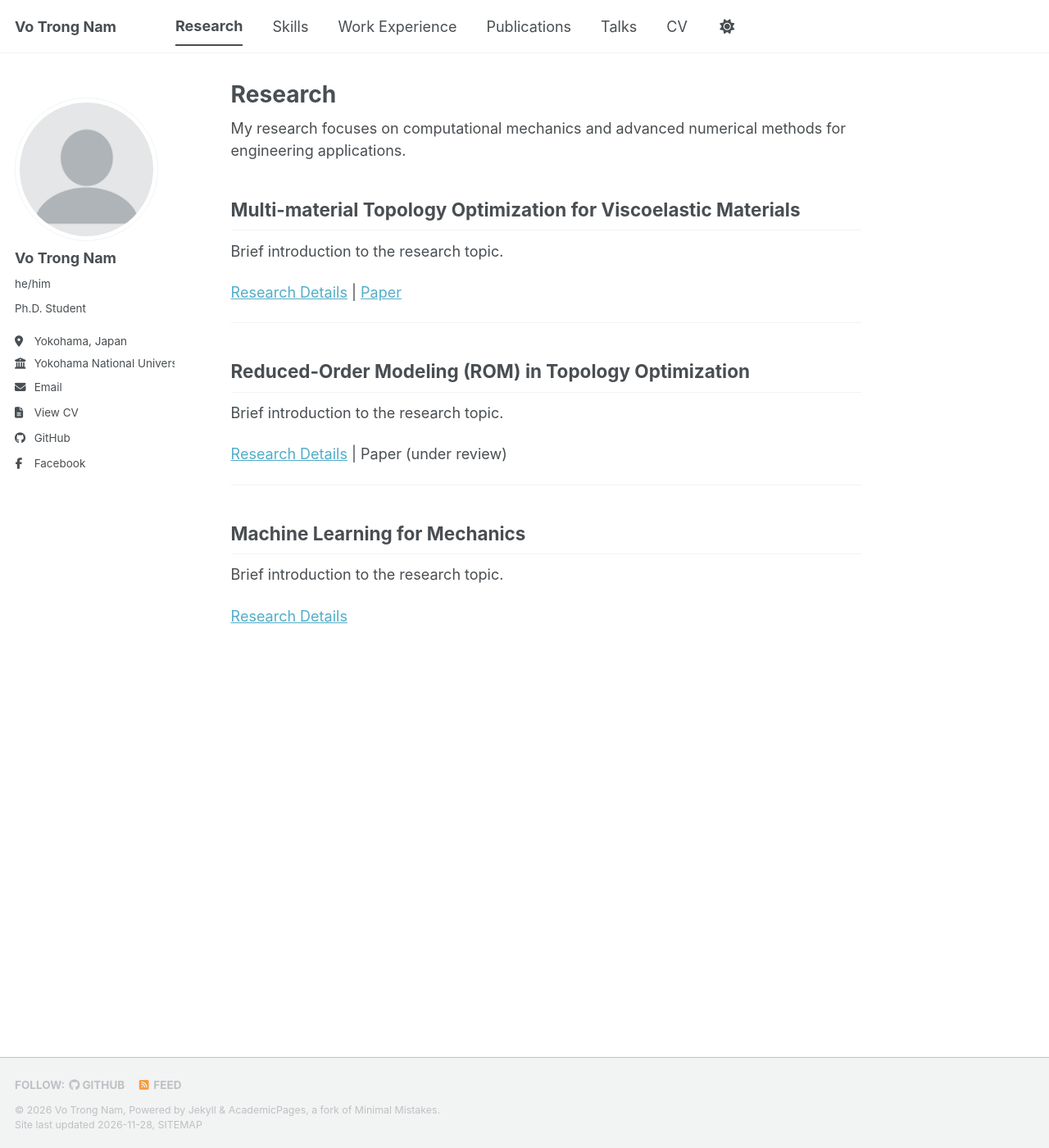
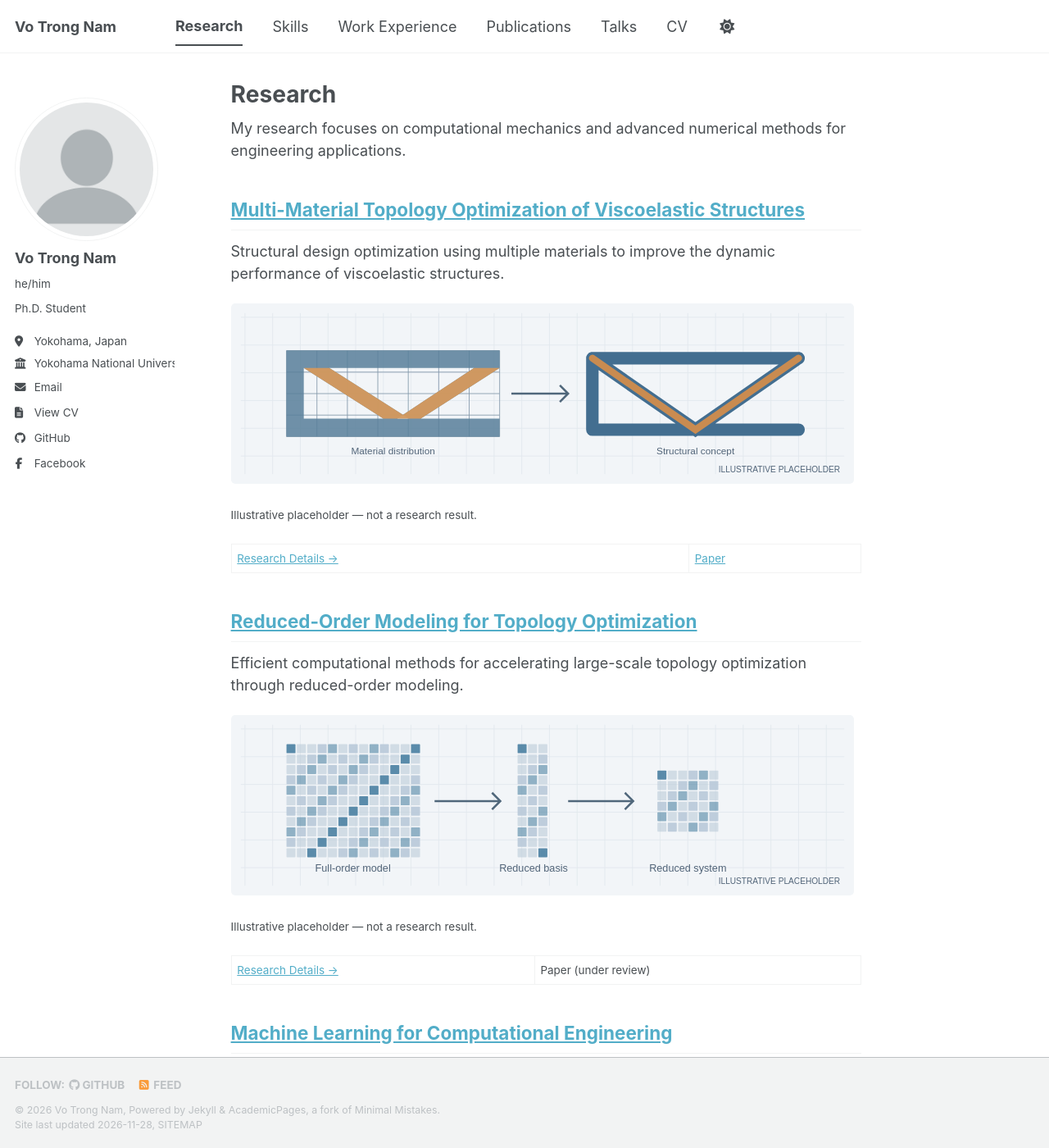
Before and after one commit to NamVo11/namvo11.github.io, a Jekyll site: the page built from _pages/research.md, in a window 1280 px wide and 1400 px high. Shown: the whole window at 82% size. Built offline with Jekyll 4.4.1, drawn with Linux system fonts in a browser that asks for light colours; a script bundle is joined from its source files by our own code; a style sheet for code colours, icons or effects is not loaded; some of the changed text lies outside the part shown.

Commit message:
Simplify research overview and scaffold research detail pages

```diff
--- a/_pages/research.md
+++ b/_pages/research.md
@@ -5,29 +5,40 @@ permalink: /research/
 author_profile: true
 ---
 
-My research focuses on computational mechanics and advanced
-numerical methods for engineering applications.
+My research focuses on computational mechanics and advanced numerical methods for engineering applications.
 
-## Multi-material Topology Optimization for Viscoelastic Materials
+## [Multi-Material Topology Optimization of Viscoelastic Structures]({{ '/research/multimaterial-to/' | relative_url }})
 
-Brief introduction to the research topic.
+Structural design optimization using multiple materials to improve the dynamic performance of viscoelastic structures.
 
-[Research Details](/research/multimaterial-to/) |
-[Paper](https://www.sciencedirect.com/science/article/pii/S0168874X26000466)
+<a href="{{ '/research/multimaterial-to/' | relative_url }}">
+  <img src="{{ '/images/research/multimaterial-to.svg' | relative_url }}" alt="Temporary schematic illustration for Multi-Material Topology Optimization of Viscoelastic Structures" style="display: block; width: 100%; max-width: 760px; height: auto;" loading="lazy">
+</a>
 
----
+<small>Illustrative placeholder — not a research result.</small>
 
-## Reduced-Order Modeling (ROM) in Topology Optimization
+[Research Details →]({{ '/research/multimaterial-to/' | relative_url }}) | [Paper](https://doi.org/10.1016/j.finel.2026.104556)
 
-Brief introduction to the research topic.
+## [Reduced-Order Modeling for Topology Optimization]({{ '/research/rom-to/' | relative_url }})
 
-[Research Details](/research/rom-to/) |
-Paper (under review)
+Efficient computational methods for accelerating large-scale topology optimization through reduced-order modeling.
 
----
+<a href="{{ '/research/rom-to/' | relative_url }}">
+  <img src="{{ '/images/research/rom-to.svg' | relative_url }}" alt="Temporary schematic illustration for Reduced-Order Modeling for Topology Optimization" style="display: block; width: 100%; max-width: 760px; height: auto;" loading="lazy">
+</a>
 
-## Machine Learning for Mechanics
+<small>Illustrative placeholder — not a research result.</small>
 
-Brief introduction to the research topic.
+[Research Details →]({{ '/research/rom-to/' | relative_url }}) | Paper (under review)
 
-[Research Details](/research/machine-learning/)
+## [Machine Learning for Computational Engineering]({{ '/research/machine-learning/' | relative_url }})
+
+Exploring data-driven methods for engineering simulations and computational mechanics.
+
+<a href="{{ '/research/machine-learning/' | relative_url }}">
+  <img src="{{ '/images/research/machine-learning.svg' | relative_url }}" alt="Temporary schematic illustration for Machine Learning for Computational Engineering" style="display: block; width: 100%; max-width: 760px; height: auto;" loading="lazy">
+</a>
+
+<small>Illustrative placeholder — not a research result.</small>
+
+[Research Details →]({{ '/research/machine-learning/' | relative_url }})
```
Also changed, not shown: _pages/research/machine-learning.md (+17 -8 lines), _pages/research/multimaterial-to.md (+17 -7 lines), _pages/research/rom-to.md (+11 -13 lines), _pages/research/rom-to/geometrically-nonlinear.md (added, +38 -0 lines), _pages/research/rom-to/transient-dynamics.md (added, +38 -0 lines), images/research/machine-learning.svg (added), images/research/multimaterial-to.svg (added), images/research/rom-to.svg (added).
